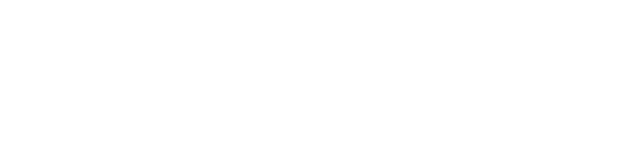
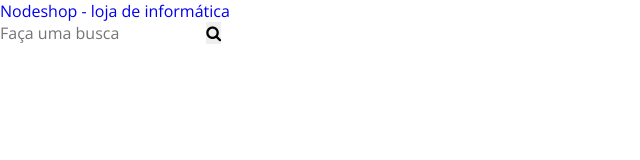
Before and after one commit to wesleyanjosz/Nodeshoop, a website: page index.html in a window 1280 px wide. Shown: the whole page, without its empty margins (0-640 px from the left). Drawn offline with nearby package versions, Linux system fonts and the light colour scheme.

Commit message:
feat - iniciando marcacao

```diff
--- /dev/null
+++ b/css/style.css
@@ -0,0 +1,45 @@
+@charset "UTF-8";
+
+/*reset*/
+* {
+    margin: 0;
+    padding: 0;
+    font-size: 100%;
+    font-family: 'Open Sans', sans-serif;
+    font-weight: normal;
+    box-sizing: border-box;
+    border: none;
+    outline: none;
+}
+
+img {
+    max-width: 100%;
+}
+
+ul {
+    list-style: none;
+}
+
+a {
+    text-decoration: none;
+}
+
+h2 {
+    font-size: 1.5em;
+    color: #333;
+}
+
+p {
+    font-size: 1em;
+    color: #777;
+}
+
+
+/* .open-sans {
+  font-family: "Open Sans", sans-serif;
+  font-optical-sizing: auto;
+  font-weight: 300;
+  font-style: normal;
+  font-variation-settings:
+    "wdth" 100;
+} */
--- a/index.html
+++ b/index.html
@@ -1,11 +1,24 @@
 <!DOCTYPE html>
-<html lang=pt-br">
+<html lang="pt-br">
 <head>
     <meta charset="UTF-8">
     <meta name="viewport" content="width=device-width, initial-scale=1.0">
     <title>Nodeshop - loja de informática</title>
+    <link rel="stylesheet" href="./css/style.css" type="text/css">
+    <link rel="preconnect" href="https://fonts.googleapis.com">
+    <link rel="preconnect" href="https://fonts.gstatic.com" crossorigin>
+    <link href="https://fonts.googleapis.com/css2?family=Open+Sans:ital,wght@0,300..800;1,300..800&display=swap" rel="stylesheet">
+    <link rel="stylesheet" href="./node_modules/font-awesome/css/font-awesome.min.css">
 </head>
 <body>
-
+    <header class="header">
+        <h1>
+            <a href="./index.html" title="Nodeshop - loja de informática">Nodeshop - loja de informática</a>
+        </h1>
+        <form action="" method="post">
+            <input type="text" name="search" placeholder="Faça uma busca">
+            <button><i class="fa fa-search"></i></button>
+        </form>
+    </header>
 </body>
 </html>
--- /dev/null
+++ b/package.json
@@ -0,0 +1,5 @@
+{
+  "dependencies": {
+    "font-awesome": "^4.5.0"
+  }
+}
```
Also changed, not shown: 1 other file.
